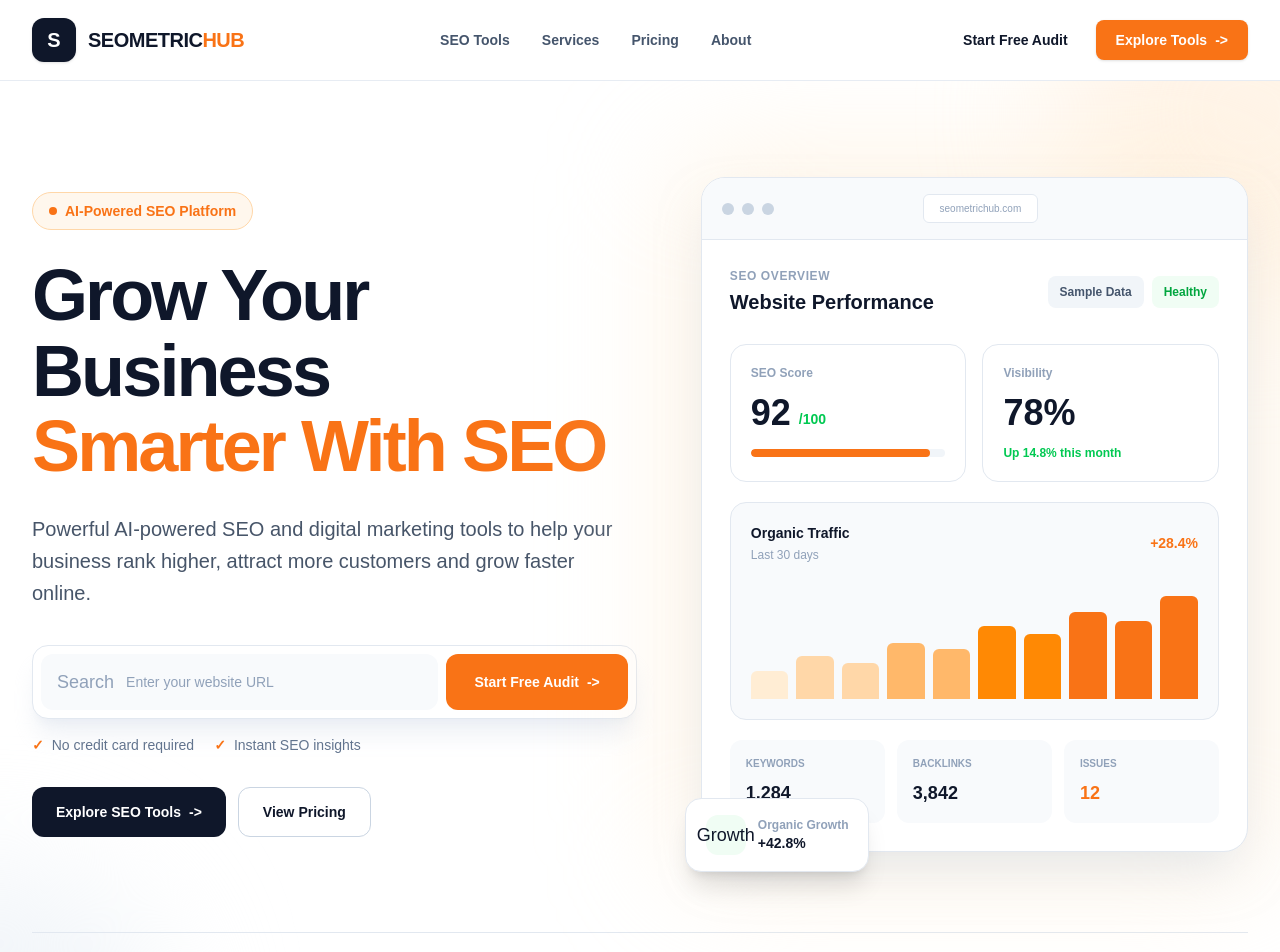
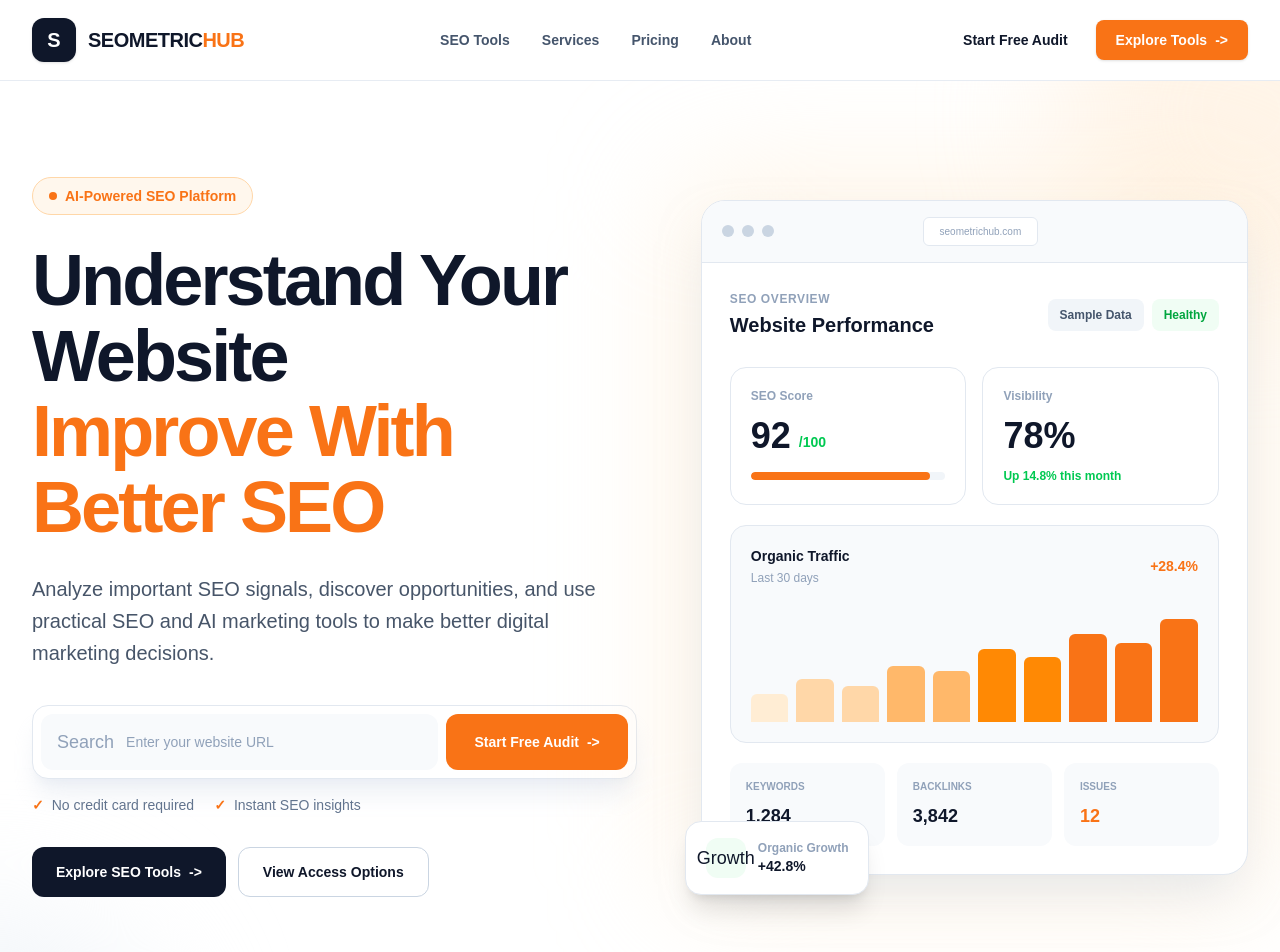
Before and after one commit to seometrichub/seometrichub, a Next.js app: page / in a window 1280 px wide. Shown: the top 952 px of the page. Built offline with nearby package versions, Linux system fonts and the light colour scheme.

Commit message:
Refine hero messaging for platform capabilities

```diff
--- a/components/sections/Hero.tsx
+++ b/components/sections/Hero.tsx
@@ -13,56 +13,37 @@ export default function Hero() {
 
   return (
     <section className="relative overflow-hidden bg-white">
-
-      {/* Background Decoration */}
       <div className="pointer-events-none absolute inset-0">
         <div className="absolute -right-40 -top-40 h-96 w-96 rounded-full bg-orange-100/50 blur-3xl" />
         <div className="absolute -left-40 bottom-0 h-80 w-80 rounded-full bg-slate-100 blur-3xl" />
       </div>
 
       <div className="relative mx-auto max-w-7xl px-5 pb-20 pt-16 sm:px-6 sm:pb-24 sm:pt-20 lg:px-8 lg:pb-28 lg:pt-24">
-
         <div className="grid items-center gap-14 lg:grid-cols-[1.05fr_0.95fr] lg:gap-16">
-
-          {/* =========================
-              LEFT CONTENT
-          ========================== */}
           <div>
-
-            {/* Badge */}
             <div className="inline-flex items-center gap-2 rounded-full border border-orange-200 bg-orange-50 px-4 py-2 text-sm font-bold text-[#F97316]">
               <span className="flex h-2 w-2 rounded-full bg-[#F97316]" />
               AI-Powered SEO Platform
             </div>
 
-            {/* Heading */}
             <h1 className="mt-7 max-w-3xl text-5xl font-black leading-[1.05] tracking-[-0.04em] text-[#0F172A] sm:text-6xl lg:text-7xl">
-
-              Grow Your Business
+              Understand Your Website
               <br />
 
               <span className="text-[#F97316]">
-                Smarter With SEO
+                Improve With Better SEO
               </span>
-
             </h1>
 
-            {/* Description */}
             <p className="mt-7 max-w-2xl text-lg leading-8 text-[#475569] sm:text-xl">
-              Powerful AI-powered SEO and digital marketing tools to help
-              your business rank higher, attract more customers and grow
-              faster online.
+              Analyze important SEO signals, discover opportunities, and use
+              practical SEO and AI marketing tools to make better digital
+              marketing decisions.
             </p>
 
-            {/* =========================
-                SEO AUDIT BOX
-            ========================== */}
             <div className="mt-9 max-w-2xl rounded-2xl border border-slate-200 bg-white p-2 shadow-xl shadow-slate-200/60">
-
               <div className="flex flex-col gap-2 sm:flex-row">
-
                 <div className="flex min-h-14 flex-1 items-center rounded-xl bg-slate-50 px-4">
-
                   <span className="mr-3 text-lg text-slate-400">
                     Search
                   </span>
@@ -82,7 +63,6 @@ export default function Hero() {
                       placeholder:text-slate-400
                     "
                   />
-
                 </div>
 
                 <a
@@ -122,14 +102,10 @@ export default function Hero() {
                     -&gt;
                   </span>
                 </a>
-
               </div>
-
             </div>
 
-            {/* Small Trust Text */}
             <div className="mt-4 flex flex-wrap items-center gap-x-5 gap-y-2 text-sm text-slate-500">
-
               <span className="flex items-center gap-2">
                 <span className="font-bold text-[#F97316]">
                   ✓
@@ -143,12 +119,9 @@ export default function Hero() {
                 </span>
                 Instant SEO insights
               </span>
-
             </div>
 
-            {/* CTA Buttons */}
             <div className="mt-8 flex flex-col gap-3 sm:flex-row">
-
               <a
                 href="#tools"
                 className="
@@ -195,27 +168,16 @@ export default function Hero() {
                   hover:text-[#F97316]
                 "
               >
-                View Pricing
+                View Access Options
               </a>
-
             </div>
-
           </div>
 
-          {/* =========================
-              RIGHT DASHBOARD
-          ========================== */}
           <div className="relative">
-
-            {/* Orange Glow */}
             <div className="absolute -inset-5 rounded-[2rem] bg-orange-100/60 blur-3xl" />
 
-            {/* Dashboard */}
             <div className="relative overflow-hidden rounded-3xl border border-slate-200 bg-white shadow-2xl shadow-slate-300/50">
-
-              {/* Browser Header */}
               <div className="flex items-center justify-between border-b border-slate-200 bg-slate-50 px-5 py-4">
-
                 <div className="flex items-center gap-2">
                   <span className="h-3 w-3 rounded-full bg-slate-300" />
                   <span className="h-3 w-3 rounded-full bg-slate-300" />
@@ -227,15 +189,10 @@ export default function Hero() {
                 </div>
 
                 <div className="w-10" />
-
               </div>
 
-              {/* Dashboard Content */}
               <div className="p-5 sm:p-7">
-
-                {/* Dashboard Top */}
                 <div className="flex items-center justify-between gap-3">
-
                   <div>
                     <p className="text-xs font-semibold uppercase tracking-wider text-slate-400">
                       SEO Overview
@@ -247,7 +204,6 @@ export default function Hero() {
                   </div>
 
                   <div className="flex flex-wrap items-center justify-end gap-2">
-
                     <div className="rounded-lg bg-slate-100 px-3 py-2 text-xs font-bold text-slate-600">
                       Sample Data
                     </div>
@@ -255,22 +211,16 @@ export default function Hero() {
                     <div className="rounded-lg bg-green-50 px-3 py-2 text-xs font-bold text-green-600">
                       Healthy
                     </div>
-
                   </div>
-
                 </div>
 
-                {/* Score */}
                 <div className="mt-7 grid grid-cols-2 gap-4">
-
                   <div className="rounded-2xl border border-slate-200 bg-white p-5">
-
                     <p className="text-xs font-semibold text-slate-400">
                       SEO Score
                     </p>
 
                     <div className="mt-3 flex items-end gap-2">
-
                       <span className="text-4xl font-black text-[#0F172A]">
                         92
                       </span>
@@ -278,17 +228,14 @@ export default function Hero() {
                       <span className="mb-1 text-sm font-bold text-green-500">
                         /100
                       </span>
-
                     </div>
 
                     <div className="mt-4 h-2 overflow-hidden rounded-full bg-slate-100">
                       <div className="h-full w-[92%] rounded-full bg-[#F97316]" />
                     </div>
-
                   </div>
 
                   <div className="rounded-2xl border border-slate-200 bg-white p-5">
-
                     <p className="text-xs font-semibold text-slate-400">
                       Visibility
                     </p>
@@ -302,16 +249,11 @@ export default function Hero() {
                     <p className="mt-3 text-xs font-bold text-green-500">
                       Up 14.8% this month
                     </p>
-
                   </div>
-
                 </div>
 
-                {/* Chart */}
                 <div className="mt-5 rounded-2xl border border-slate-200 bg-slate-50 p-5">
-
                   <div className="flex items-center justify-between">
-
                     <div>
                       <p className="text-sm font-bold text-[#0F172A]">
                         Organic Traffic
@@ -325,12 +267,9 @@ export default function Hero() {
                     <span className="text-sm font-black text-[#F97316]">
                       +28.4%
                     </span>
-
                   </div>
 
-                  {/* Simple Chart */}
                   <div className="mt-6 flex h-28 items-end gap-2">
-
                     <div className="h-[25%] flex-1 rounded-t-md bg-orange-100" />
                     <div className="h-[38%] flex-1 rounded-t-md bg-orange-200" />
                     <div className="h-[32%] flex-1 rounded-t-md bg-orange-200" />
@@ -341,16 +280,11 @@ export default function Hero() {
                     <div className="h-[78%] flex-1 rounded-t-md bg-[#F97316]" />
                     <div className="h-[70%] flex-1 rounded-t-md bg-[#F97316]" />
                     <div className="h-[92%] flex-1 rounded-t-md bg-[#F97316]" />
-
                   </div>
-
                 </div>
 
-                {/* Bottom Metrics */}
                 <div className="mt-5 grid grid-cols-3 gap-3">
-
                   <div className="rounded-xl bg-slate-50 p-4">
-
                     <p className="text-[10px] font-semibold uppercase text-slate-400">
                       Keywords
                     </p>
@@ -358,11 +292,9 @@ export default function Hero() {
                     <p className="mt-2 text-lg font-black text-[#0F172A]">
                       1,284
                     </p>
-
                   </div>
 
                   <div className="rounded-xl bg-slate-50 p-4">
-
                     <p className="text-[10px] font-semibold uppercase text-slate-400">
                       Backlinks
                     </p>
@@ -370,11 +302,9 @@ export default function Hero() {
                     <p className="mt-2 text-lg font-black text-[#0F172A]">
                       3,842
                     </p>
-
                   </div>
 
                   <div className="rounded-xl bg-slate-50 p-4">
-
                     <p className="text-[10px] font-semibold uppercase text-slate-400">
                       Issues
                     </p>
@@ -382,26 +312,18 @@ export default function Hero() {
                     <p className="mt-2 text-lg font-black text-[#F97316]">
                       12
                     </p>
-
                   </div>
-
                 </div>
-
               </div>
-
             </div>
 
-            {/* Floating Badge */}
             <div className="absolute -bottom-5 -left-4 hidden rounded-2xl border border-slate-200 bg-white px-5 py-4 shadow-xl sm:block">
-
               <div className="flex items-center gap-3">
-
                 <div className="flex h-10 w-10 items-center justify-center rounded-xl bg-green-50 text-lg">
                   Growth
                 </div>
 
                 <div>
-
                   <p className="text-xs font-semibold text-slate-400">
                     Organic Growth
                   </p>
@@ -409,34 +331,23 @@ export default function Hero() {
                   <p className="text-sm font-black text-[#0F172A]">
                     +42.8%
                   </p>
-
                 </div>
-
               </div>
-
             </div>
-
           </div>
-
         </div>
 
-        {/* =========================
-            TRUST STATS
-        ========================== */}
         <div className="mt-20 border-t border-slate-200 pt-10">
-
           <p className="text-center text-xs font-bold uppercase tracking-[0.2em] text-slate-400">
-            Built for businesses ready to grow
+            Built for practical SEO and marketing workflows
           </p>
 
           <div className="mx-auto mt-7 grid max-w-3xl grid-cols-3 divide-x divide-slate-200">
-
             {stats.map((stat) => (
               <div
                 key={stat.label}
                 className="px-4 text-center"
               >
-
                 <div className="text-2xl font-black text-[#0F172A] sm:text-3xl">
                   {stat.value}
                 </div>
@@ -444,16 +355,11 @@ export default function Hero() {
                 <div className="mt-1 text-xs font-medium text-slate-500 sm:text-sm">
                   {stat.label}
                 </div>
-
               </div>
             ))}
-
           </div>
-
         </div>
-
       </div>
-
     </section>
   );
 }
```
